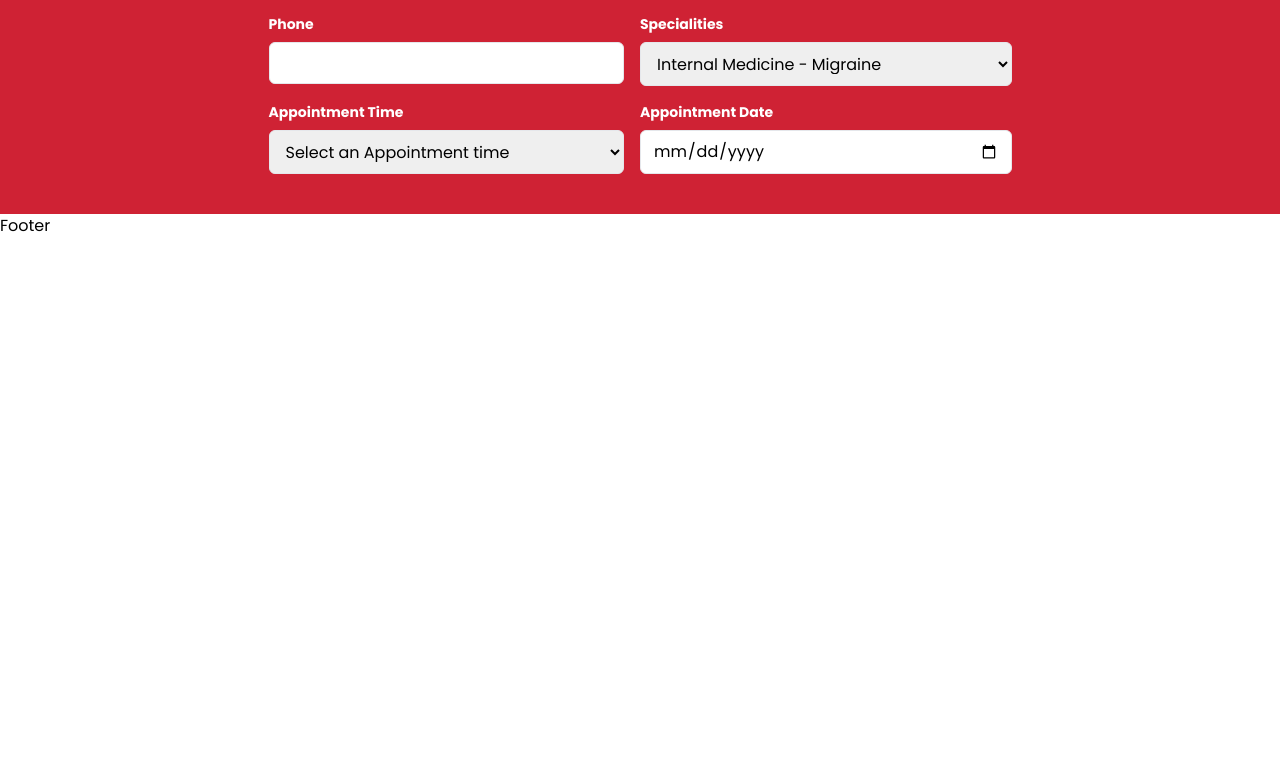
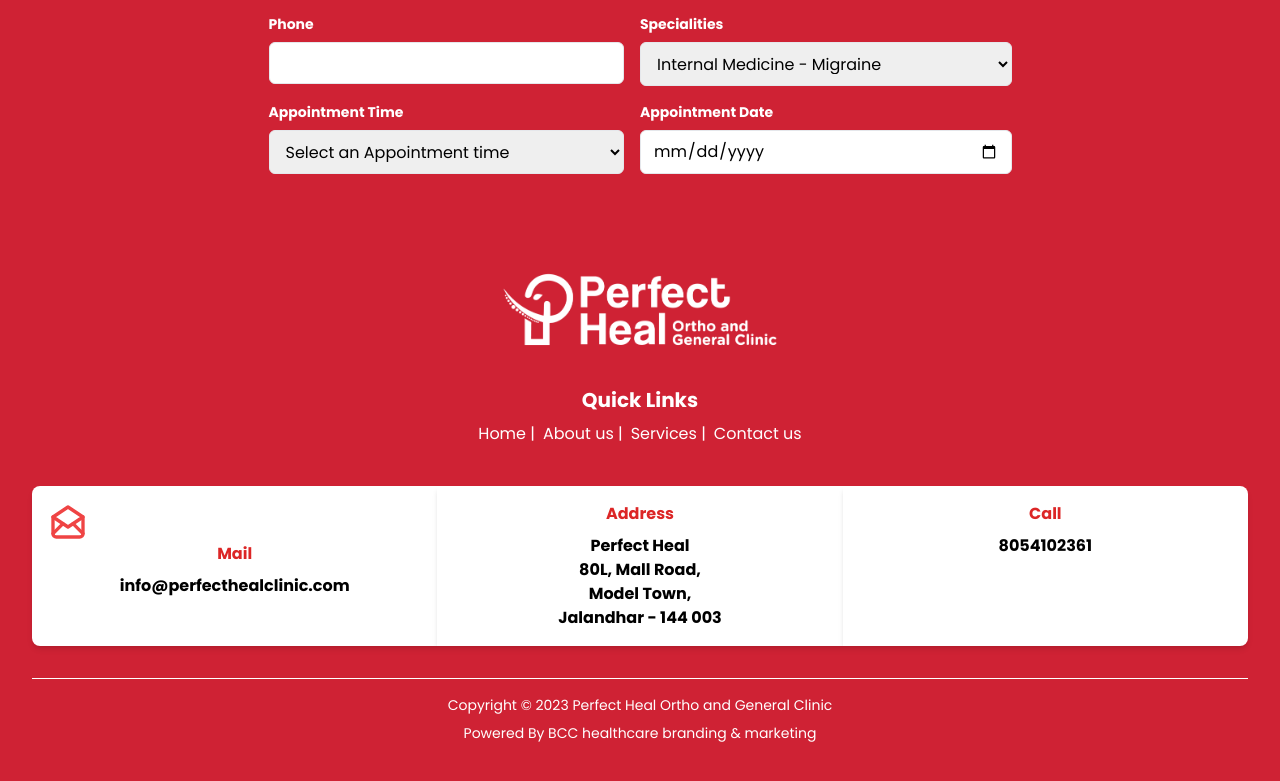
Before and after one commit to Dpnkrss/perfect-heal-clinic, a React (Vite) app in the folder frontend/: page / in a window 1280 px wide. Shown: the part 1735-2516 px from the top of the page. Before the commit the page ends 1973 px from the top, so only its background shows below. Built offline with nearby package versions, Linux system fonts and the light colour scheme; the HTML template or start-up script is replaced by a standard one.

Commit message:
footer added

```diff
--- a/frontend/src/components/Footer/Footer.jsx
+++ b/frontend/src/components/Footer/Footer.jsx
@@ -1,5 +1,89 @@
+import React from 'react';
+import logo from '../../assets/footer/Perfect-Heal-Ortho-General-Clinic_Logo-02-e1672842553297.png';
+
 const Footer = () => {
-  return <div>Footer</div>;
+  return (
+    <footer className='bg-[#CF2234] text-white text-center p-4 h-[600px] '>
+      <div className='max-w-screen-xl mx-auto px-4 md:mt-8'>
+        <img src={logo} alt='Perfect Heal Logo' className='mx-auto h-[100px]' />
+
+        {/*ouick link*/}
+        <div className='flex flex-col items-center mt-6'>
+          <h4 className='text-xl md:text-xl font-bold'>Quick Links</h4>
+          <nav className='mt-2 space-x-2'>
+            <a href='/' className='text-white hover:text-gray-200'>
+              Home
+            </a>{' '}
+            |
+            <a href='/about' className='text-white hover:text-gray-200'>
+              About us
+            </a>{' '}
+            |
+            <a href='/services' className='text-white hover:text-gray-200'>
+              Services
+            </a>{' '}
+            |
+            <a href='/contact' className='text-white hover:text-gray-200'>
+              Contact us
+            </a>
+          </nav>
+        </div>
+        {/*cards*/}
+
+        <div className='grid grid-cols-1 md:grid-cols-3 divide-x divide-black md:divide-x-0 md:mt-10 rounded-lg overflow-hidden shadow-md'>
+          <div className='bg-white p-4 shadow-md'>
+            <svg
+              class='h-10 w-10 text-red-500'
+              width='24'
+              height='24'
+              viewBox='0 0 24 24'
+              stroke-width='2'
+              stroke='currentColor'
+              fill='none'
+              stroke-linecap='round'
+              stroke-linejoin='round'
+            >
+              {' '}
+              <path stroke='none' d='M0 0h24v24H0z' />{' '}
+              <polyline points='3 9 12 15 21 9 12 3 3 9' />{' '}
+              <path d='M21 9v10a2 2 0 0 1 -2 2h-14a2 2 0 0 1 -2 -2v-10' />{' '}
+              <line x1='3' y1='19' x2='9' y2='13' />{' '}
+              <line x1='15' y1='13' x2='21' y2='19' />
+            </svg>
+            <h4 className='font-bold text-red-600'>Mail</h4>
+            <p className='mt-2 text-black font-bold'>
+              info@perfecthealclinic.com
+            </p>
+          </div>
+          <div className='bg-white p-4  shadow-md'>
+            <h4 className='font-bold text-red-600'>Address</h4>
+            <address className='not-italic mt-2 font-bold text-black'>
+              Perfect Heal
+              <br />
+              80L, Mall Road,
+              <br />
+              Model Town,
+              <br />
+              Jalandhar - 144 003
+            </address>
+          </div>
+          <div className='bg-white p-4 shadow-md'>
+            <h4 className='font-bold text-red-600'>Call</h4>
+            <p className='mt-2 text-black font-bold'>8054102361</p>
+          </div>
+        </div>
+
+        <div className='border-t border-white mt-8 pt-4'>
+          <p className='text-sm'>
+            Copyright © 2023 Perfect Heal Ortho and General Clinic
+          </p>
+          <p className='text-sm mt-2'>
+            Powered By BCC healthcare branding & marketing
+          </p>
+        </div>
+      </div>
+    </footer>
+  );
 };
 
 export default Footer;
```
Also changed, not shown: frontend/src/assets/footer/Perfect-Heal-Ortho-General-Clinic_Logo-02-e1672842553297.png (added).
